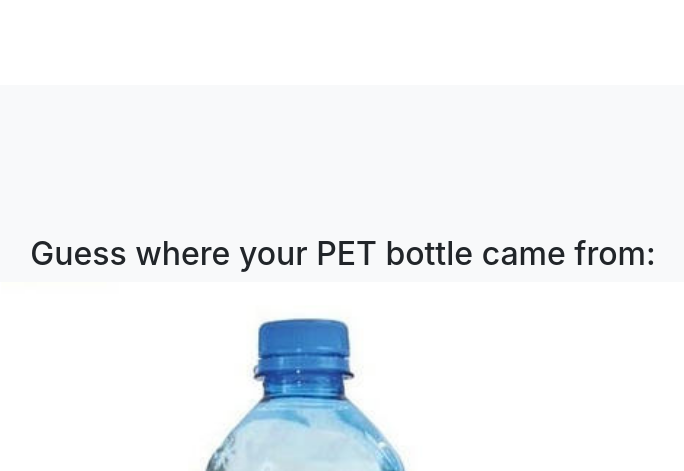
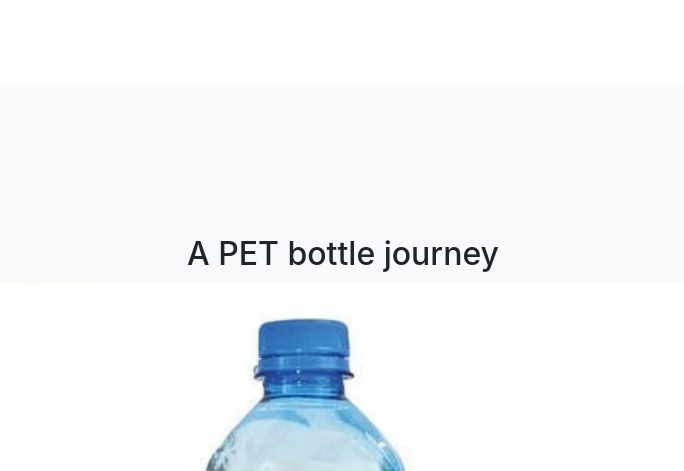
Before and after one commit to davejm95/deeplastify2, a Flask app: page / in a window 1280 px wide. Shown: the part 858-1329 px from the top of the page, without its empty margins (297-981 px from the left). Run offline with Flask 2, Linux system fonts and the light colour scheme; some libraries are stand-ins or nearby versions.

Commit message:
corected title

```diff
--- a/my_app/templates/index.html
+++ b/my_app/templates/index.html
@@ -103,7 +103,7 @@
 
         <div class="col-lg-8 mx-auto">
 
-          <h2 class="text-center">Guess where your PET bottle came from:</h2>
+          <h2 class="text-center">A PET bottle journey</h2>
 
 
           <div id="demo" class="carousel slide" data-ride="carousel" data-interval="false">
```
